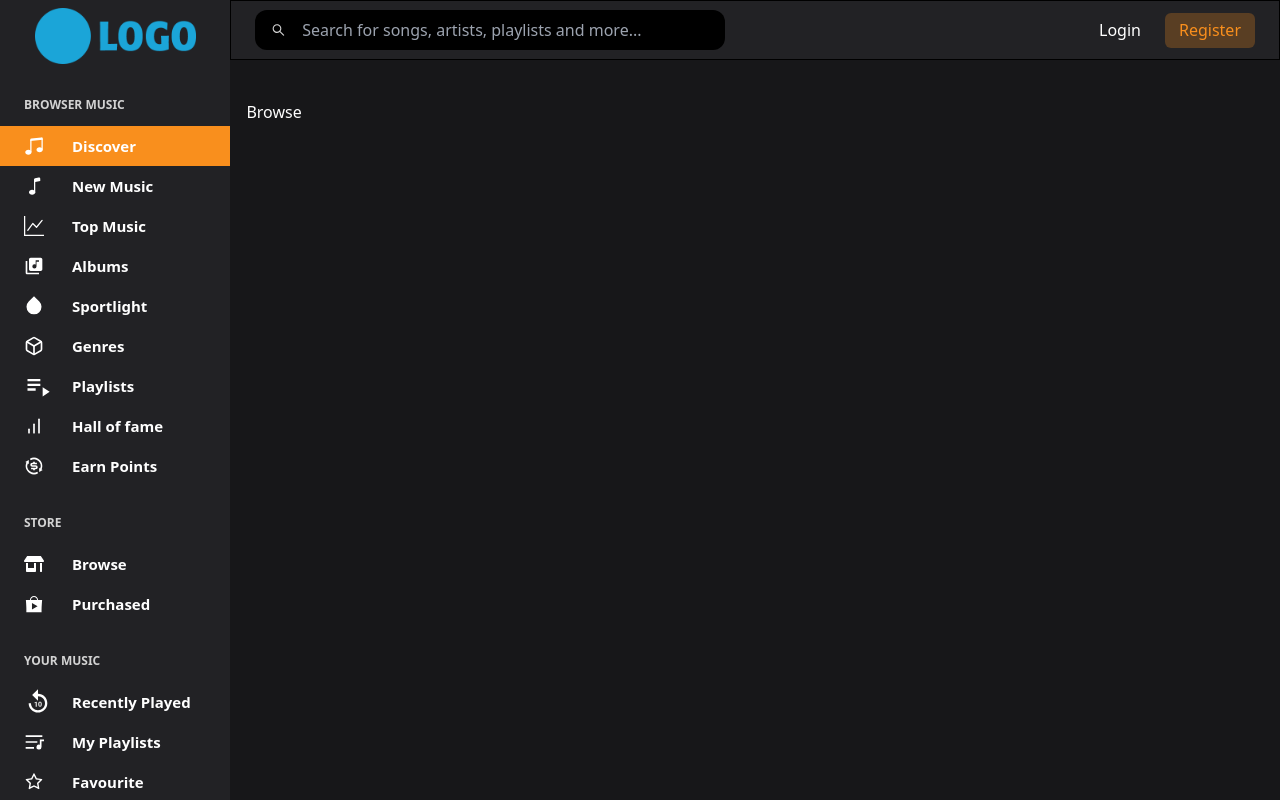
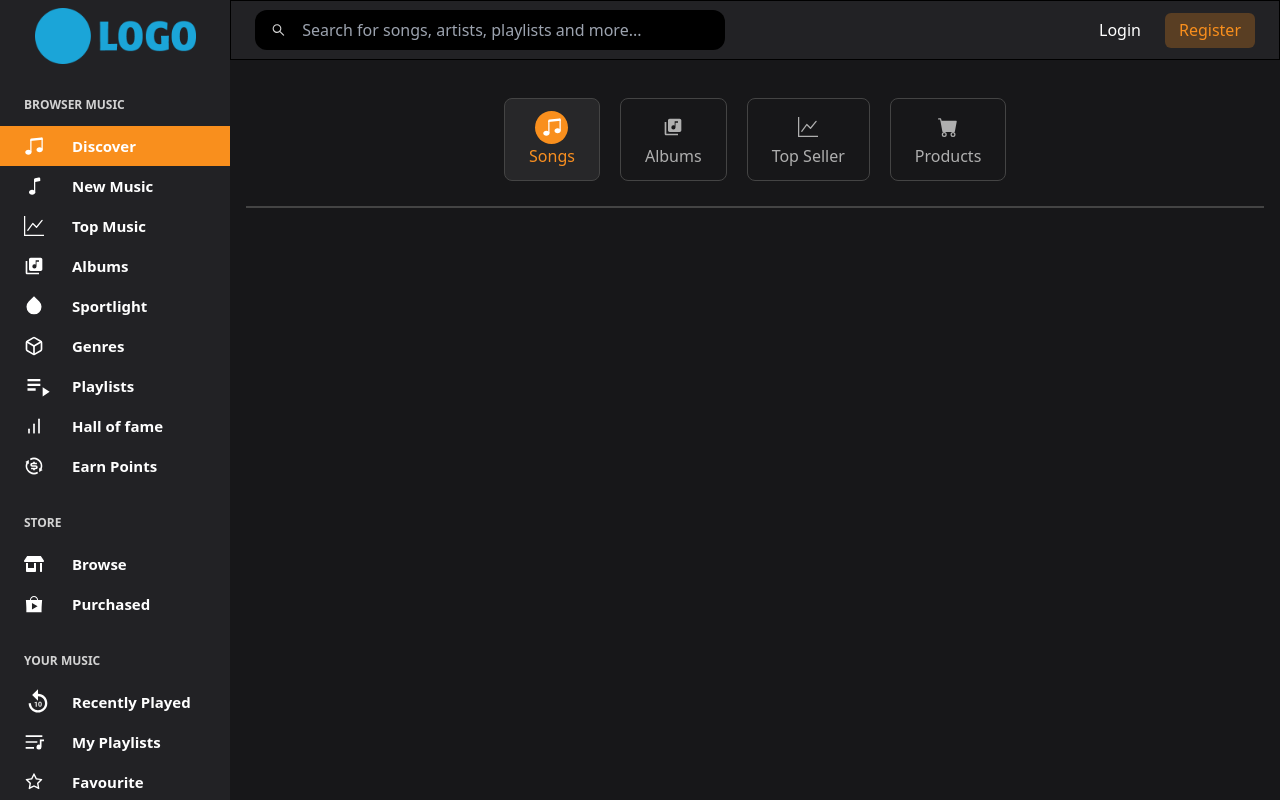
Before and after one commit to ZainSaleem1110/music-player, a React (Create React App) app: page /browse in a window 1280 px wide. Built offline with nearby package versions, Linux system fonts and the light colour scheme.

Commit message:
login page

```diff
--- /dev/null
+++ b/src/Components/BrowseTabs.jsx
@@ -0,0 +1,29 @@
+import React from 'react'
+import {BsMusicNoteBeamed,BsGraphUp,BsCartFill} from 'react-icons/bs'
+import {MdLibraryMusic} from 'react-icons/md'
+import { Link } from 'react-router-dom'
+
+function BrowseTabs() {
+    return (
+        <div className="flex justify-center items-center h-[108px] w-[100%] gap-5 border-b-2 border-[#444444] pb-7">
+            <Link to="/browse" className="bg-[#272729] border border-[#444444] flex flex-col items-center justify-center rounded-lg py-3 px-6">
+                <div className="w-[33px] h-[33px] bg-[#f98f1d] text-white rounded-full flex justify-center items-center text-[20px]"><BsMusicNoteBeamed/></div>
+                <p className="text-[#f98f20]">Songs</p>
+            </Link>
+            <button className="border border-[#444444] text-[#afafaf] flex flex-col items-center justify-center rounded-lg py-3 px-6">
+                <div className="w-[33px] h-[33px] rounded-full flex justify-center items-center text-[20px]"><MdLibraryMusic/></div>
+                <p>Albums</p>
+            </button>
+            <button className="border border-[#444444] text-[#afafaf] flex flex-col items-center justify-center rounded-lg py-3 px-6">
+                <div className="w-[33px] h-[33px] rounded-full flex justify-center items-center text-[20px]"><BsGraphUp/></div>
+                <p>Top Seller</p>
+            </button>
+            <button className="border border-[#444444] text-[#afafaf] flex flex-col items-center justify-center rounded-lg py-3 px-6">
+                <div className="w-[33px] h-[33px] rounded-full flex justify-center items-center text-[20px]"><BsCartFill/></div>
+                <p>Products</p>
+            </button>
+        </div>
+    )
+}
+
+export default BrowseTabs
--- /dev/null
+++ b/src/Components/Login.jsx
@@ -0,0 +1,28 @@
+import React from 'react'
+import LoginImg from '../assets/login.svg'
+import { Link } from 'react-router-dom'
+
+function Login() {
+    return (
+        <div className="w-[55%] h-[520px] rounded-lg flex">
+            <div className="w-[35%] h-[100%] bg-[#f98f1d] rounded-l-lg flex flex-col justify-between py-10 pl-7">
+                <div>
+                    <h1 className="text-[32px] font-bold">Login</h1>
+                    <p className="mt-2">Get access to your music, playlists and account</p>
+                </div>
+                <img src={LoginImg} className="w-[100%]" alt="" />
+            </div>
+            <div className="w-[65%] h-[100%] bg-white rounded-r-lg px-8 py-10">
+                <input type="text" className="h-[40px] border w-[100%] rounded-md bg-[#f3f3f3] focus:outline-none pl-5 font-medium text-[#767e86]" placeholder="Username" />
+                <input type="text" className="h-[40px] border w-[100%] rounded-md bg-[#f3f3f3] focus:outline-none pl-5 mt-4 font-medium text-[#767e86]" placeholder="Password" />
+                <Link to="forgotPass" className="text-[#f98f1d] font-medium mt-1 flex justify-end text-[14px]">Forgot your password?</Link>
+                <button className="h-[40px] w-[100%] bg-[#f98f1d] flex items-center justify-center font-medium rounded-md mt-10">
+                    Login
+                </button>
+                <p className="text-[#767e86] font-medium mt-8 text-center">Don't have an account? <span><Link to="/signup" className="text-[#f98f1d] font-bold">Sign Up</Link></span></p>
+            </div>
+        </div>
+    )
+}
+
+export default Login
--- /dev/null
+++ b/src/Components/browseMusicCard.jsx
@@ -0,0 +1,12 @@
+import React from 'react'
+import Song01 from '../assets/songs1.jpeg'
+
+function BrowseMusicCard() {
+    return (
+        <div className="w-[100%] h-[112px] bg-[#222225] rounded-lg w-[75%] flex items-center">
+
+        </div>
+    )
+}
+
+export default BrowseMusicCard
--- a/src/Components/musicCard.jsx
+++ b/src/Components/musicCard.jsx
@@ -1,7 +1,5 @@
 import React, { useState } from 'react'
-import Song01 from '../assets/songs1.jpeg'
 import { BsThreeDots } from 'react-icons/bs'
-import { Link } from 'react-router-dom'
 
 function MusicCard({ Data }) {
     const [MusicListing] = useState(Data)
--- a/src/Components/navbar.jsx
+++ b/src/Components/navbar.jsx
@@ -1,23 +1,37 @@
-import React from 'react'
-import {AiOutlineSearch} from 'react-icons/ai'
-import {Link} from 'react-router-dom'
+import React, { useState } from 'react'
+import { AiOutlineSearch } from 'react-icons/ai'
+import { Link } from 'react-router-dom'
+import Login from './Login'
 
 function Navbar() {
+    const [loginPage, setLoginPage] = useState(false)
+
+    const handleLogin = () => {
+        setLoginPage(true)
+    }
+
     return (
-        <div className="h-[60px] w-[100%] bg-[#222225] flex px-6 justify-between items-center border border-[black]">
+        <>
+            <div className="h-[60px] w-[100%] bg-[#222225] flex px-6 justify-between items-center border border-[black]">
                 <div className="bg-[black] rounded-xl h-[40px] w-[470px] flex px-4 text-[lightgray] text-[16px] items-center">
-                    <AiOutlineSearch/>
+                    <AiOutlineSearch />
                     <input type="text" placeholder="Search for songs, artists, playlists and more..." className="border-none focus:outline-none bg-[transparent] ml-4 w-[100%]" />
                 </div>
                 <div className="flex">
-                    <Link to="/" className="h-[35px] w-[90px] rounded-md flex items-center justify-center text-[white]">
+                    <button className="h-[35px] w-[90px] rounded-md flex items-center justify-center text-[white]" onClick={handleLogin}>
                         Login
-                    </Link>
-                    <Link to="/" className="h-[35px] w-[90px] rounded-md flex items-center justify-center text-[#f98f1d] bg-[#f9901f40]">
+                    </button>
+                    <button className="h-[35px] w-[90px] rounded-md flex items-center justify-center text-[#f98f1d] bg-[#f9901f40]">
                         Register
-                    </Link>
+                    </button>
                 </div>
             </div>
+            {loginPage == true && (
+                <div className="absolute top-0 left-0 w-[100%] h-[100vh] text-[white] flex justify-center items-center" style={{ background: "rgba(255,255,255,.3)" }}>
+                    <Login />
+                </div>
+            )}
+        </>
     )
 }
 
--- a/src/Pages/Browse.jsx
+++ b/src/Pages/Browse.jsx
@@ -1,9 +1,13 @@
 import React from 'react'
+import { Routes, Route } from 'react-router-dom'
+import Tabs from '../Components/BrowseTabs'
+import BrowseTabAlbum from './BrowseTabAlbum'
 
 function Browse() {
     return (
         <div className="text-[white]">
-            Browse
+            <Tabs />
+
         </div>
     )
 }
--- /dev/null
+++ b/src/Pages/BrowseTabAlbum.jsx
@@ -0,0 +1,13 @@
+import React from 'react'
+import MusicCard from '../Components/browseMusicCard'
+
+function BrowseTabAlbum() {
+    return (
+        <div className="mt-5 flex">
+            <MusicCard />
+
+        </div>
+    )
+}
+
+export default BrowseTabAlbum
--- a/src/global.css
+++ b/src/global.css
@@ -28,6 +28,7 @@ body{
     width: 100%;
     height: 100vh;
     overflow: hidden;
+    position: relative;
 }
 
 .btn{
```
Also changed, not shown: src/assets/login.svg (added).
